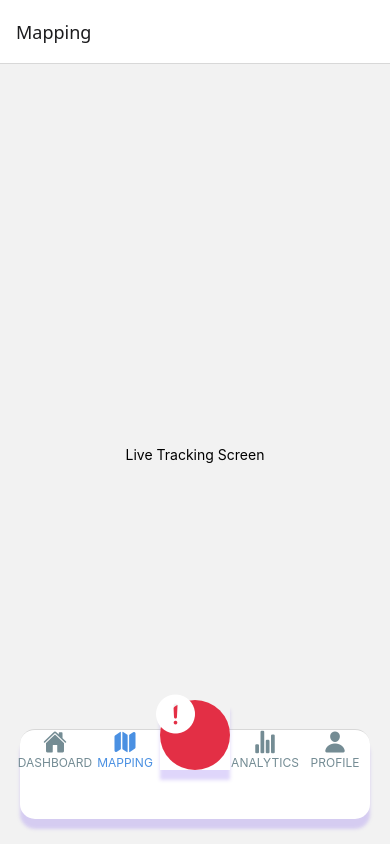
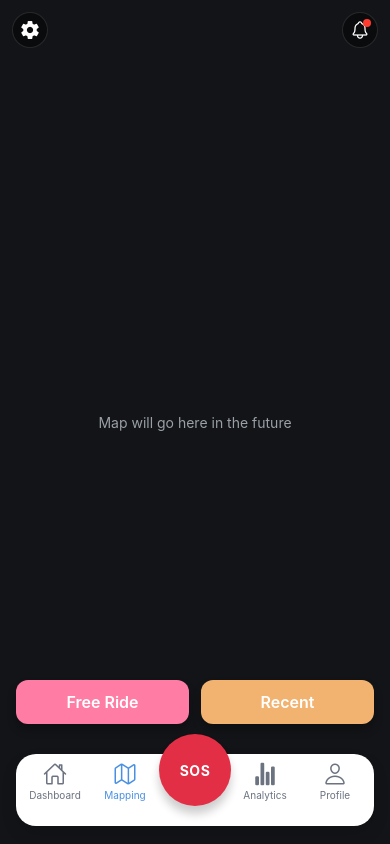
Before and after one commit to JoshuaSutherland43/WIL_App, a React Native app: screen /Mapping in a window 390 px wide. Built offline with nearby package versions, Linux system fonts and the light colour scheme.

Commit message:
Refine bottom navigation UI: white pill tab bar, centered raised SOS, tighter labels; Mapping UI placeholder (UI-only).

```diff
--- a/navigation/TabNavigator.tsx
+++ b/navigation/TabNavigator.tsx
@@ -15,25 +15,8 @@ import { COLORS } from '../constants/colors';
 const Tab = createBottomTabNavigator();
 
 const CustomTabBarButton = ({ children, onPress }: { children: ReactNode; onPress?: (e: any) => void }) => (
-  <TouchableOpacity
-    style={{
-      top: -30,
-      justifyContent: 'center',
-      alignItems: 'center',
-      ...styles.shadow,
-    }}
-    onPress={onPress}
-  >
-    <View
-      style={{
-        width: 70,
-        height: 70,
-        borderRadius: 35,
-        backgroundColor: '#e32f45',
-      }}
-    >
-      {children}
-    </View>
+  <TouchableOpacity style={styles.sosButtonWrapper} onPress={onPress} activeOpacity={0.9}>
+    <View style={styles.sosButton}>{children}</View>
   </TouchableOpacity>
 );
 
@@ -41,18 +24,13 @@ const TabNavigator = () => {
   return (
     <Tab.Navigator
       screenOptions={{
+        headerShown: false,
         tabBarShowLabel: false,
-      tabBarStyle: {
-        position: 'absolute',
-        bottom: 25,
-        left: 20,
-        right: 20,
-        backgroundColor: '#ffffff',
-        borderRadius: 15,
-        height: 90,
-        ...styles.shadow,
-        elevation: 0,
-      },
+  tabBarStyle: styles.tabBar,
+  tabBarItemStyle: styles.tabBarItem,
+  tabBarActiveTintColor: COLORS.primary,
+  tabBarInactiveTintColor: '#6B7280',
+  tabBarHideOnKeyboard: true,
       }}
     >
       <Tab.Screen
@@ -60,9 +38,16 @@ const TabNavigator = () => {
         component={DashboardScreen}
         options={{
           tabBarIcon: ({ focused }) => (
-            <View style={{ alignItems: 'center', justifyContent: 'center' }}>
-              <Ionicons name="home" color={focused ? COLORS.primary : '#748c94'} size={24} />
-              <Text style={{ color: focused ? COLORS.primary : '#748c94', fontSize: 12 }}>DASHBOARD</Text>
+            <View style={styles.iconWithLabel}>
+              <Ionicons name="home-outline" color={focused ? COLORS.primary : '#6B7280'} size={24} />
+              <Text
+                style={[styles.label, focused && { color: COLORS.primary }]}
+                numberOfLines={1}
+                ellipsizeMode="tail"
+                allowFontScaling={false}
+              >
+                Dashboard
+              </Text>
             </View>
           ),
         }}
@@ -72,9 +57,16 @@ const TabNavigator = () => {
         component={LiveTrackingScreen}
         options={{
           tabBarIcon: ({ focused }) => (
-            <View style={{ alignItems: 'center', justifyContent: 'center' }}>
-              <Ionicons name="map" color={focused ? COLORS.primary : '#748c94'} size={24} />
-              <Text style={{ color: focused ? COLORS.primary : '#748c94', fontSize: 12 }}>MAPPING</Text>
+            <View style={styles.iconWithLabel}>
+              <Ionicons name="map-outline" color={focused ? COLORS.primary : '#6B7280'} size={24} />
+              <Text
+                style={[styles.label, focused && { color: COLORS.primary }]}
+                numberOfLines={1}
+                ellipsizeMode="tail"
+                allowFontScaling={false}
+              >
+                Mapping
+              </Text>
             </View>
           ),
         }}
@@ -83,9 +75,7 @@ const TabNavigator = () => {
         name="Sos"
         component={SosAlertScreen}
         options={{
-          tabBarIcon: ({ focused }) => (
-            <Ionicons name="alert-circle" color={COLORS.white} size={48} />
-          ),
+          tabBarIcon: () => <Text style={styles.sosText}>SOS</Text>,
           tabBarButton: (props) => <CustomTabBarButton {...props} />,
         }}
       />
@@ -94,9 +84,16 @@ const TabNavigator = () => {
         component={RideStatsScreen}
         options={{
           tabBarIcon: ({ focused }) => (
-            <View style={{ alignItems: 'center', justifyContent: 'center' }}>
-              <Ionicons name="stats-chart" color={focused ? COLORS.primary : '#748c94'} size={24} />
-              <Text style={{ color: focused ? COLORS.primary : '#748c94', fontSize: 12 }}>ANALYTICS</Text>
+            <View style={styles.iconWithLabel}>
+              <Ionicons name="stats-chart" color={focused ? COLORS.primary : '#6B7280'} size={24} />
+              <Text
+                style={[styles.label, focused && { color: COLORS.primary }]}
+                numberOfLines={1}
+                ellipsizeMode="tail"
+                allowFontScaling={false}
+              >
+                Analytics
+              </Text>
             </View>
           ),
         }}
@@ -106,9 +103,16 @@ const TabNavigator = () => {
         component={SettingsScreen}
         options={{
           tabBarIcon: ({ focused }) => (
-            <View style={{ alignItems: 'center', justifyContent: 'center' }}>
-              <Ionicons name="person" color={focused ? COLORS.primary : '#748c94'} size={24} />
-              <Text style={{ color: focused ? COLORS.primary : '#748c94', fontSize: 12 }}>PROFILE</Text>
+            <View style={styles.iconWithLabel}>
+              <Ionicons name="person-outline" color={focused ? COLORS.primary : '#6B7280'} size={24} />
+              <Text
+                style={[styles.label, focused && { color: COLORS.primary }]}
+                numberOfLines={1}
+                ellipsizeMode="tail"
+                allowFontScaling={false}
+              >
+                Profile
+              </Text>
             </View>
           ),
         }}
@@ -118,15 +122,66 @@ const TabNavigator = () => {
 };
 
 const styles = StyleSheet.create({
-  shadow: {
-    shadowColor: '#7F5DF0',
-    shadowOffset: {
-      width: 0,
-      height: 10,
-    },
-    shadowOpacity: 0.25,
-    shadowRadius: 3.5,
-    elevation: 5,
+  tabBar: {
+    position: 'absolute',
+    bottom: 18,
+    left: 16,
+    right: 16,
+    backgroundColor: '#FFFFFF',
+    borderRadius: 20,
+    height: 72,
+    borderTopWidth: 0,
+    overflow: 'visible',
+    zIndex: 10,
+    paddingHorizontal: 4,
+    shadowColor: '#000',
+    shadowOffset: { width: 0, height: 8 },
+    shadowOpacity: 0.12,
+    shadowRadius: 16,
+    elevation: 12,
+  },
+  tabBarItem: {
+    paddingVertical: 8,
+  },
+  iconWithLabel: {
+    alignItems: 'center',
+    justifyContent: 'center',
+  },
+  label: {
+  marginTop: 2,
+  fontSize: 10,
+    color: '#6B7280',
+    textAlign: 'center',
+    flexShrink: 0,
+  lineHeight: 12,
+    // @ts-ignore Android only
+    includeFontPadding: false,
+  },
+  sosButtonWrapper: {
+    top: -28,
+    justifyContent: 'center',
+    alignItems: 'center',
+    zIndex: 20,
+  },
+  sosButton: {
+    width: 72,
+    height: 72,
+    borderRadius: 36,
+    backgroundColor: '#e32f45',
+    alignItems: 'center',
+    justifyContent: 'center',
+    shadowColor: '#000',
+    shadowOffset: { width: 0, height: 8 },
+    shadowOpacity: 0.2,
+    shadowRadius: 10,
+    elevation: 14,
+  },
+  sosText: {
+    color: '#FFFFFF',
+  fontSize: 14,
+    fontWeight: '700',
+    letterSpacing: 0.5,
+    textTransform: 'uppercase',
   },
 });
 
--- a/screens/Mapping/LiveTrackingScreen.tsx
+++ b/screens/Mapping/LiveTrackingScreen.tsx
@@ -1,20 +1,8 @@
 import React from 'react';
-import { View, Text, StyleSheet } from 'react-native';
+import UserMapView from './UserMapView';
 
 const LiveTrackingScreen = () => {
-  return (
-    <View style={styles.container}>
-      <Text>Live Tracking Screen</Text>
-    </View>
-  );
+  return <UserMapView />;
 };
 
-const styles = StyleSheet.create({
-    container: {
-        flex: 1,
-        justifyContent: 'center',
-        alignItems: 'center',
-    }
-})
-
 export default LiveTrackingScreen;
--- a/screens/Mapping/UserMapView.tsx
+++ b/screens/Mapping/UserMapView.tsx
@@ -0,0 +1,135 @@
+import React from 'react';
+import { View, StyleSheet, TouchableOpacity, Text } from 'react-native';
+import { Ionicons } from '@expo/vector-icons';
+
+/**
+ * UI-only Map View
+ * - Dark map canvas (placeholder View)
+ * - Top overlay actions (settings, notifications with dot)
+ * - Floating segmented buttons: Free Ride | Recent
+ */
+const UserMapView: React.FC = () => {
+	return (
+		<View style={styles.root}>
+					{/* Map canvas placeholder (replace with MapView later) */}
+					<View style={styles.map}>
+						<Text style={styles.mapPlaceholderText}>Map will go here in the future</Text>
+					</View>
+
+			{/* Top overlay */}
+			<View style={styles.topBar}>
+				<TouchableOpacity activeOpacity={0.8} style={[styles.iconBtn, styles.leftIcon]}>
+					<Ionicons name="settings-sharp" size={20} color="#fff" />
+				</TouchableOpacity>
+
+						<View style={styles.rightIcons}>
+							<TouchableOpacity activeOpacity={0.8} style={styles.iconBtn}>
+						<Ionicons name="notifications-outline" size={20} color="#fff" />
+						<View style={styles.dot} />
+					</TouchableOpacity>
+				</View>
+			</View>
+
+
+
+			{/* Bottom segmented buttons */}
+			<View style={styles.segmentContainer}>
+				<TouchableOpacity activeOpacity={0.9} style={[styles.segment, styles.freeRide]}>
+					<Text style={styles.segmentText}>Free Ride</Text>
+				</TouchableOpacity>
+			<TouchableOpacity activeOpacity={0.9} style={[styles.segment, styles.recent, { marginLeft: 12 }]}>
+					<Text style={styles.segmentText}>Recent</Text>
+				</TouchableOpacity>
+			</View>
+		</View>
+	);
+};
+
+const styles = StyleSheet.create({
+	root: {
+		flex: 1,
+		backgroundColor: '#0f0f10',
+	},
+	map: {
+		position: 'absolute',
+		top: 0,
+		right: 0,
+		bottom: 0,
+		left: 0,
+		backgroundColor: '#121417',
+			alignItems: 'center',
+			justifyContent: 'center',
+	},
+		mapPlaceholderText: {
+			color: '#9AA0A6',
+			fontSize: 14,
+		},
+	topBar: {
+		position: 'absolute',
+		top: 12,
+		left: 12,
+		right: 12,
+		flexDirection: 'row',
+		alignItems: 'center',
+		justifyContent: 'space-between',
+	},
+	leftIcon: {
+		marginRight: 8,
+	},
+	rightIcons: {
+		flexDirection: 'row',
+		alignItems: 'center',
+	},
+	iconBtn: {
+		width: 36,
+		height: 36,
+		borderRadius: 18,
+		backgroundColor: 'rgba(0,0,0,0.45)',
+		alignItems: 'center',
+		justifyContent: 'center',
+		borderWidth: StyleSheet.hairlineWidth,
+		borderColor: 'rgba(255,255,255,0.12)',
+	},
+	dot: {
+		position: 'absolute',
+		top: 6,
+		right: 6,
+		width: 8,
+		height: 8,
+		borderRadius: 4,
+		backgroundColor: '#FF3B30',
+	},
+	segmentContainer: {
+		position: 'absolute',
+		left: 16,
+		right: 16,
+		bottom: 120, // keeps above custom tab bar
+		flexDirection: 'row',
+		justifyContent: 'space-between',
+	},
+	segment: {
+		flex: 1,
+		height: 44,
+		borderRadius: 12,
+		alignItems: 'center',
+		justifyContent: 'center',
+		shadowColor: '#000',
+		shadowOffset: { width: 0, height: 6 },
+		shadowOpacity: 0.25,
+		shadowRadius: 8,
+		elevation: 6,
+	},
+	freeRide: {
+		backgroundColor: '#FF7DA4',
+	},
+	recent: {
+		backgroundColor: '#F2B270',
+	},
+	segmentText: {
+		color: '#fff',
+		fontWeight: '600',
+		fontSize: 16,
+	},
+});
+
+export default UserMapView;
```
